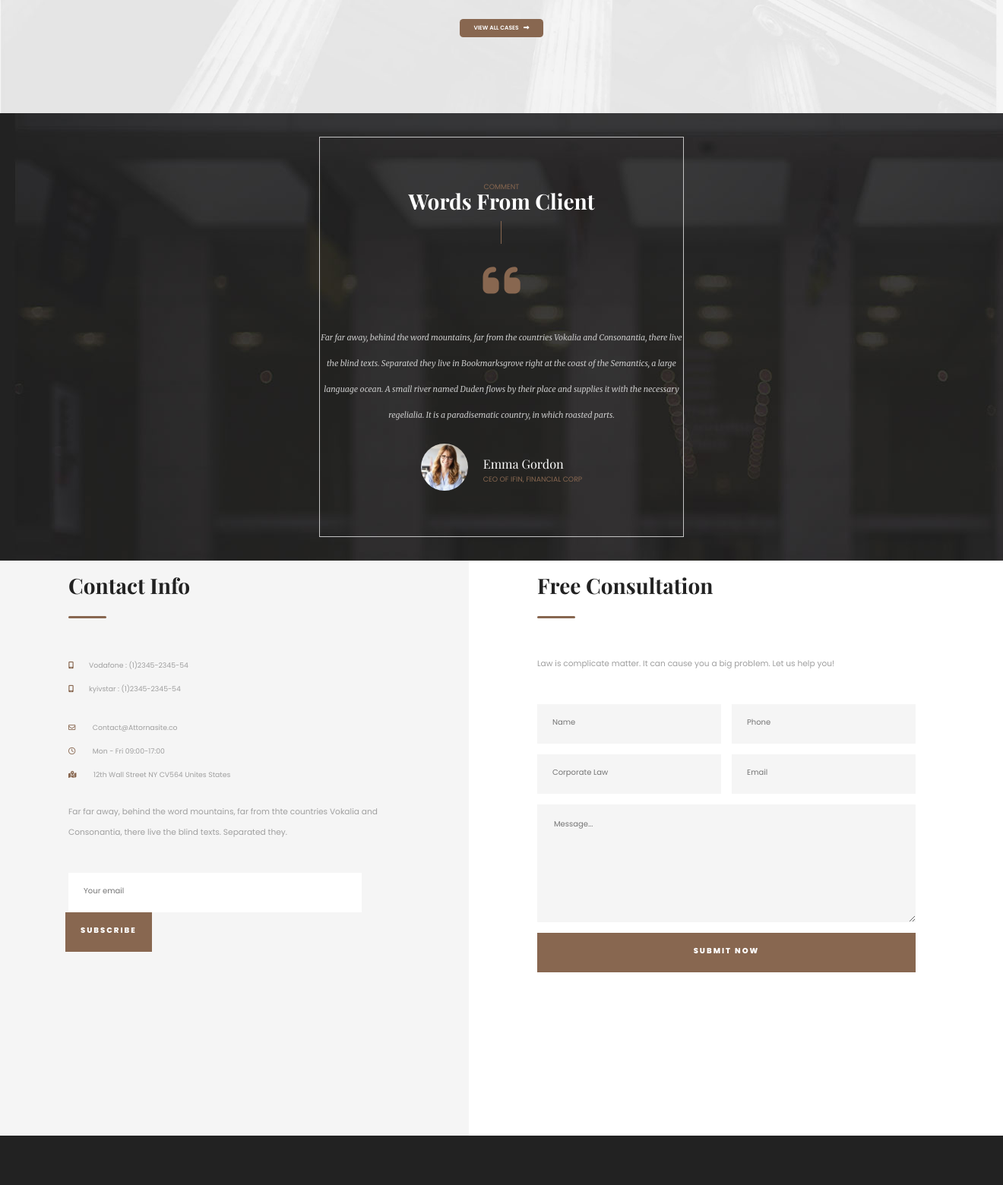
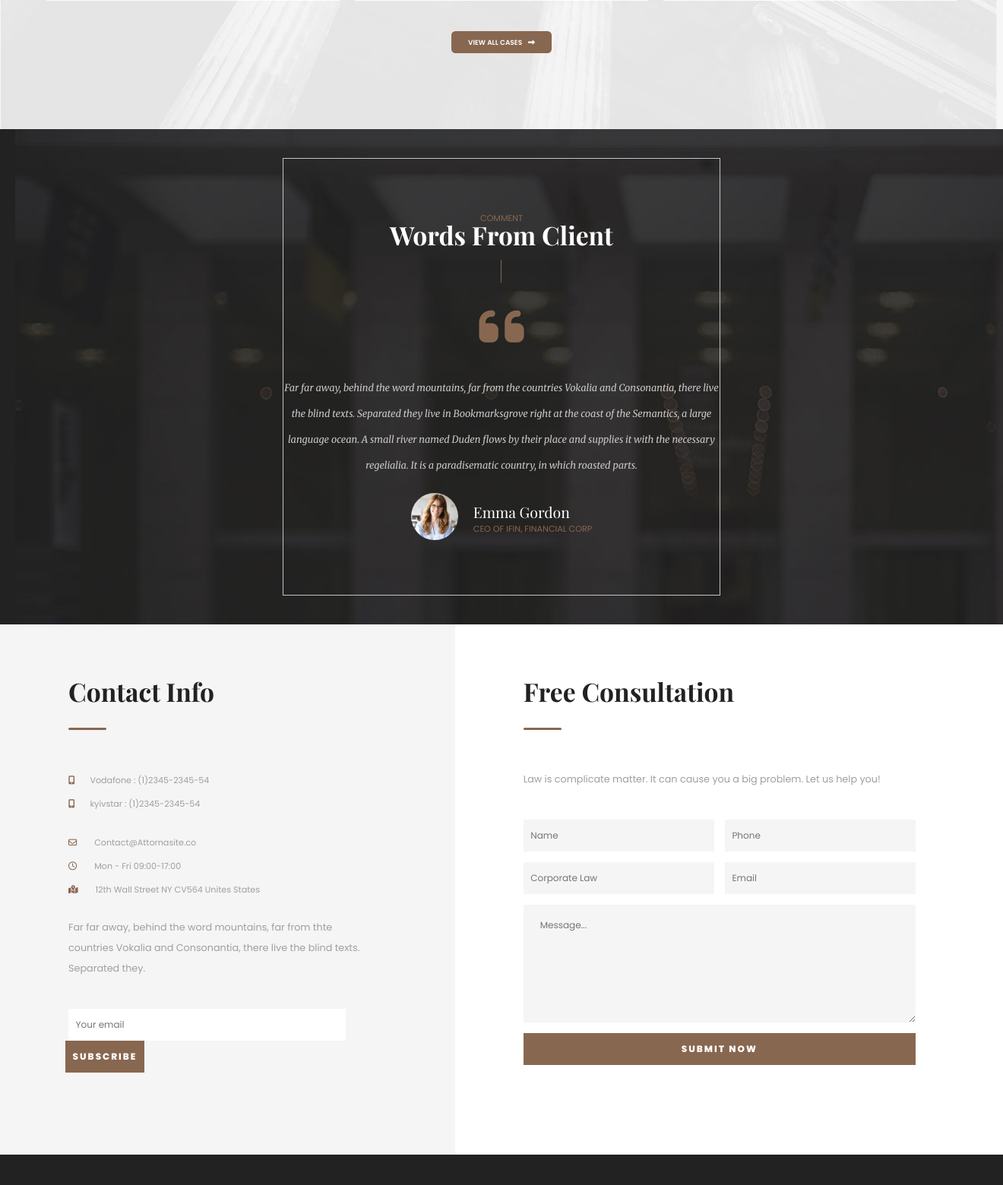
Before and after one commit to Eliphas-art/Eliphas-art.github.io, a PHP site: page / in a window 1320 px wide. Shown: the part 4940-6500 px from the top of the page at 76% size. Run offline with PHP 8.4, Linux system fonts and the light colour scheme; some libraries are stand-ins or nearby versions.

Commit message:
Add files via upload

```diff
--- /dev/null
+++ b/css/1366.css
@@ -0,0 +1,14 @@
+@media only screen and (max-width : 1366px) {
+    html{
+        font-size: 12px;
+    }
+    #header{
+        padding: 0 10vw;
+    }
+    #personName .element{
+
+    }
+    .block{
+        padding: 6em 0;
+    }
+}
--- a/css/index.css
+++ b/css/index.css
@@ -201,6 +201,10 @@ em{
     filter: blur(60px);
     z-index: 0;
 }
+#personName .element{
+    padding-top: 0;
+    padding-bottom: 0;
+}
 #personName .titleCard::after {
     width: 60px;
     background: rgba(var(--main-color3),0.8);
@@ -394,7 +398,6 @@ grid-template-columns: repeat(3, 1fr);
     line-height: 34px;
 }
 #comment .contact{
-
     display: grid;
     grid-gap: 20px;
     grid-auto-flow: column;
@@ -412,8 +415,10 @@ grid-template-columns: repeat(3, 1fr);
 }
 #connect .element{
     align-content: start;
-    /*padding-top: 5em;*/
+    padding-top: 6em;
+    padding-bottom: 9em;
     grid-gap: 20px;
+    height: auto;
 }
 #connect i{
     color: var(--main-color);
@@ -421,7 +426,7 @@ grid-template-columns: repeat(3, 1fr);
 }
 #connect input{
     border: none;
-    padding: 16px 20px 20px;
+    padding: 1em .8em;
 }
 #connect .email{
     width: 346px;
--- a/index.html
+++ b/index.html
@@ -9,7 +9,7 @@
     <link rel="stylesheet" href="css/reset.css">
     <link rel="stylesheet" href="css/index.css">
     <link rel="stylesheet" href="css/1280.css">
-    <link rel="stylesheet" href="css/960.css">
+    <link rel="stylesheet" href="css/1366.css">
     <script src="https://kit.fontawesome.com/c6a219b442.js" crossorigin="anonymous"></script>
     <title>Law Firm</title>
 </head>
```
